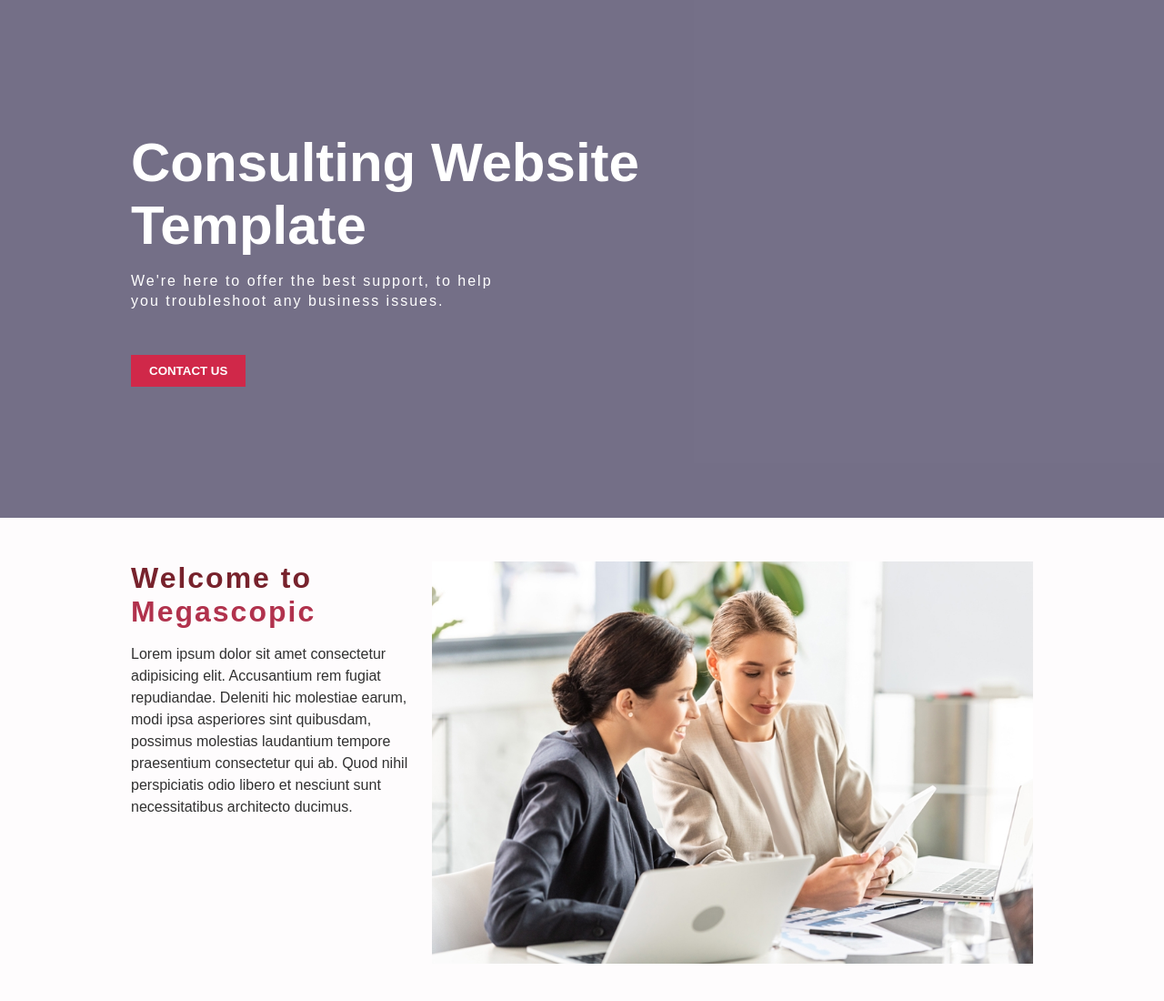
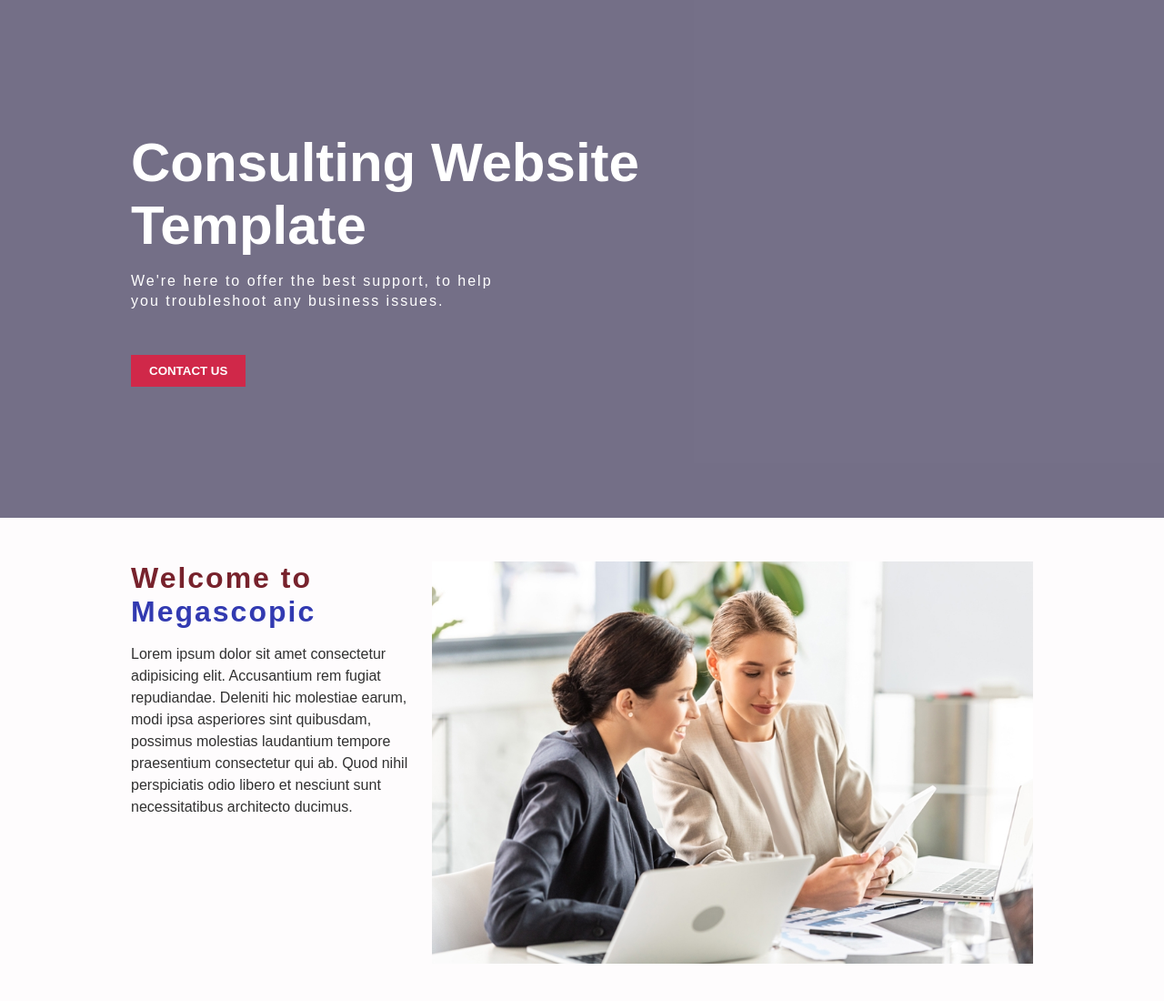
Before and after one commit to Mekanchik11/lesson_9, a plain HTML site: page index.html in a window 1280 px wide. Shown: the top 1100 px of the page at 91% size. Drawn offline with Linux system fonts and the light colour scheme.

Commit message:
color changed

```diff
--- a/css/color.css
+++ b/css/color.css
@@ -7,7 +7,7 @@
 }
 
 .text-light {
-    color: rgb(177, 50, 77);
+    color: rgb(50, 58, 177);
 }
 
 .text-pink {
```
